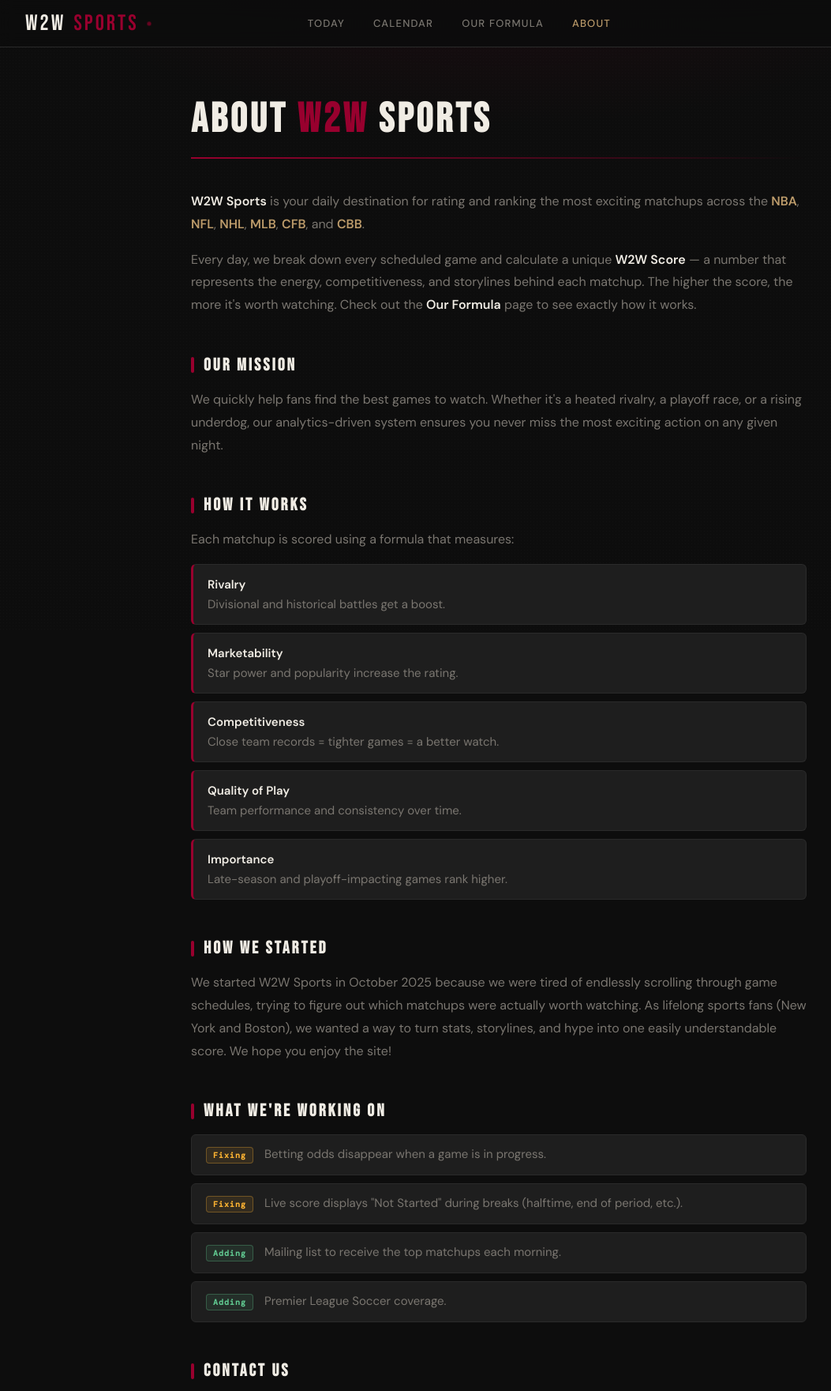
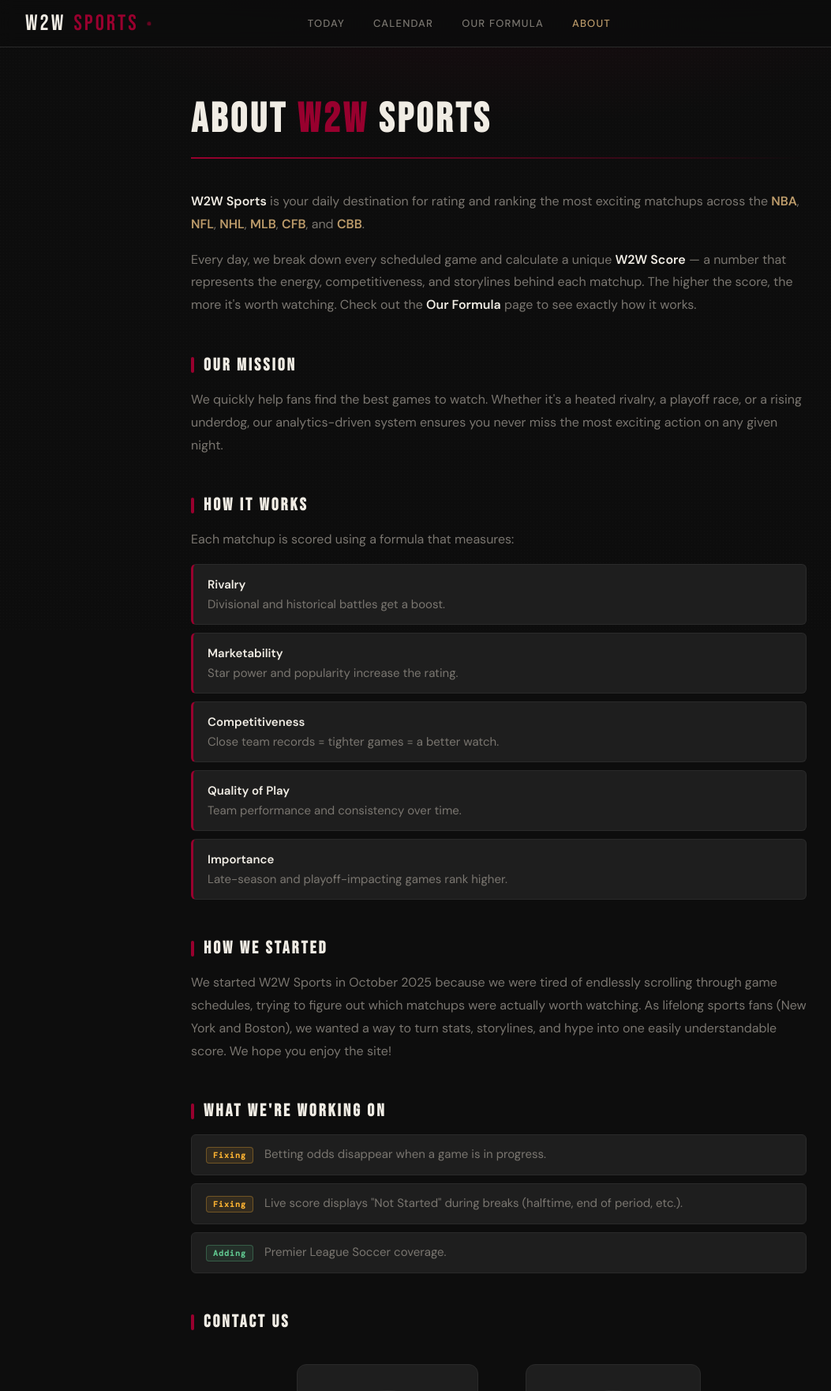
Before and after one commit to ckgifford06/w2wSports, a Flask app: page /about in a window 1280 px wide. Shown: the top 1761 px of the page at 79% size, without its empty margins (8-1061 px from the left). Run offline with Flask 3, Linux system fonts and the light colour scheme.

Commit message:
Update about.html

```diff
--- a/templates/about.html
+++ b/templates/about.html
@@ -157,10 +157,6 @@
   </div>
   <div class="roadmap-item">
     <span class="roadmap-tag tag-adding">Adding</span>
-    Mailing list to receive the top matchups each morning.
-  </div>
-  <div class="roadmap-item">
-    <span class="roadmap-tag tag-adding">Adding</span>
     Premier League Soccer coverage.
   </div>
 
```
